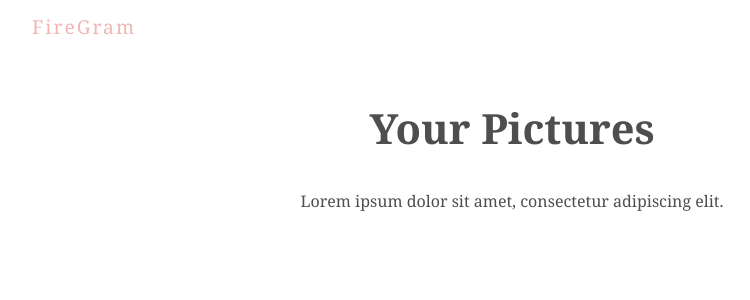
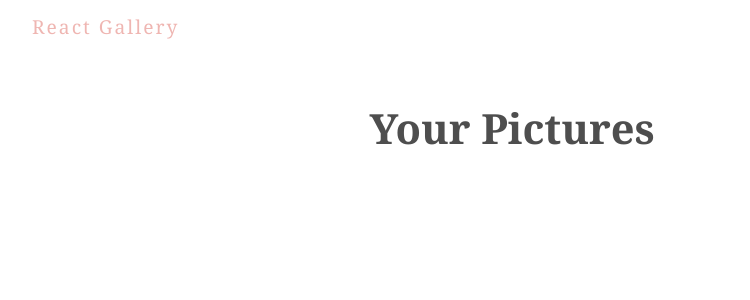
Before and after one commit to petkokp/react-gallery, a React (Create React App) app: page / in a window 1280 px wide. Shown: the top 300 px of the page, without its empty margins (128-878 px from the left). Built offline with nearby package versions, Linux system fonts and the light colour scheme.

Commit message:
small fixes

```diff
--- a/src/comps/Title.js
+++ b/src/comps/Title.js
@@ -3,9 +3,8 @@
 const Title = () => {
   return (
     <div className="title">
-      <h1>FireGram</h1>
+      <h1>React Gallery</h1>
       <h2>Your Pictures</h2>
-      <p>Lorem ipsum dolor sit amet, consectetur adipiscing elit.</p>
     </div>
   )
 }
```
Also changed, not shown: public/index.html (+1 -21 lines).
